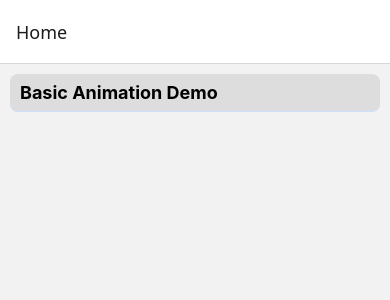
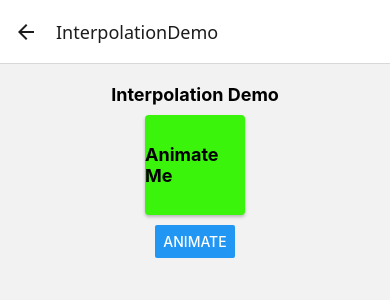
Before and after one commit to diwahar-m/Animation_RN, a React Native app: screen /InterpolationDemo in a window 390 px wide. Shown: the top 300 px of the page. Built offline with nearby package versions, Linux system fonts and the light colour scheme.

Commit message:
Interpolation of animation done

```diff
--- a/src/Home.tsx
+++ b/src/Home.tsx
@@ -13,7 +13,12 @@ const INITIAL_DATA = [
         id: 1,
         title: 'Basic Animation Demo',
         screen: 'BasicAnimation'
-    }
+    },
+    {
+        id: 2,
+        title: 'Interpolation Demo',
+        screen: 'InterpolationDemo'
+    },
 ]
 
 const Home: React.FC<Prop> =({navigation}) => {
--- a/src/Interpolation.tsx
+++ b/src/Interpolation.tsx
@@ -1,23 +1,78 @@
-import { StyleSheet, Text, View } from "react-native"
+import { useRef } from "react"
+import { Animated, Button, StyleSheet, Text, View } from "react-native"
 
 
 const Interpolation = () => {
 
+    const animation = useRef(new Animated.Value(0)).current
 
-    return <View>
-        <Text>Interpolation Demo</Text>
+    const handleAnimation =() => {
+        Animated.timing(animation, {
+            useNativeDriver: false, // animation will be run by Javascript thread & not by native device
+            toValue: 1,
+            duration: 1000
+        }).start(() => setTimeout(()=> {
+            animation.setValue(0)
+        }, 5000))
+    }
+
+    const backgroundColor = animation.interpolate({
+        inputRange: [0 , 0.5, 1],
+        outputRange: ['#3af40c', '#f1f807', '#f82807']
+    })
+    const size = animation.interpolate({
+        inputRange: [0,1],
+        outputRange: [100, 200]
+    })
+    const rotate = animation.interpolate({
+        inputRange: [0,1],
+        outputRange: ['0deg', '360deg']
+    })
+    const borderRadius = animation.interpolate({
+        inputRange: [0,1],
+        outputRange: [4, 100]
+    })
+
+
+    return <View style={styles.container}>
+        <Text style={styles.headerText}>Interpolation Demo</Text>
+        <Animated.View style={
+            [styles.box,
+                {backgroundColor: backgroundColor,
+                borderRadius: borderRadius,
+                width:size,
+                height: size,
+                transform: [{ rotate }]}]}
+            ><Text style={styles.headerText}>Animate Me</Text></Animated.View>
+        <Button title="animate" onPress={handleAnimation}/>
     </View>
 }
 
 const styles = StyleSheet.create({
     container: {
         padding: 20,
-        flex: 1
+        flex: 1,
+        alignItems: 'center'
     },
     headerText:{
-        fontSize: 16,
+        fontSize: 18,
         fontWeight: 'bold'
-    }
+    },
+     box: {
+        width: 100,
+        height: 100,
+        justifyContent: 'center',
+        alignItems: 'center',
+        marginVertical: 10,
+        shadowColor: '#000',
+        shadowOffset: {
+            width: 0,
+            height: 2
+        },
+        shadowOpacity: 0.25,
+        shadowRadius: 3.5,
+        elevation:5,
+    },
 })
 
 
--- a/src/RootNavigation.tsx
+++ b/src/RootNavigation.tsx
@@ -1,11 +1,13 @@
 import { createStackNavigator } from "@react-navigation/stack"
 import Home from "./Home"
 import BasicAnimation from "./BasicAnimation"
+import Interpolation from "./Interpolation"
 
 
 export type RootStackParamsList = {
     Home: undefined
     BasicAnimation: undefined
+    InterpolationDemo: undefined
 }
 
 const Stack = createStackNavigator<RootStackParamsList>()
@@ -17,6 +19,7 @@ const RootNavigator =() => {
         <Stack.Navigator>
             <Stack.Screen name="Home" component={Home} />
             <Stack.Screen name="BasicAnimation" component={BasicAnimation} />
+            <Stack.Screen name="InterpolationDemo" component={Interpolation} />
         </Stack.Navigator>
     )
 }
```
